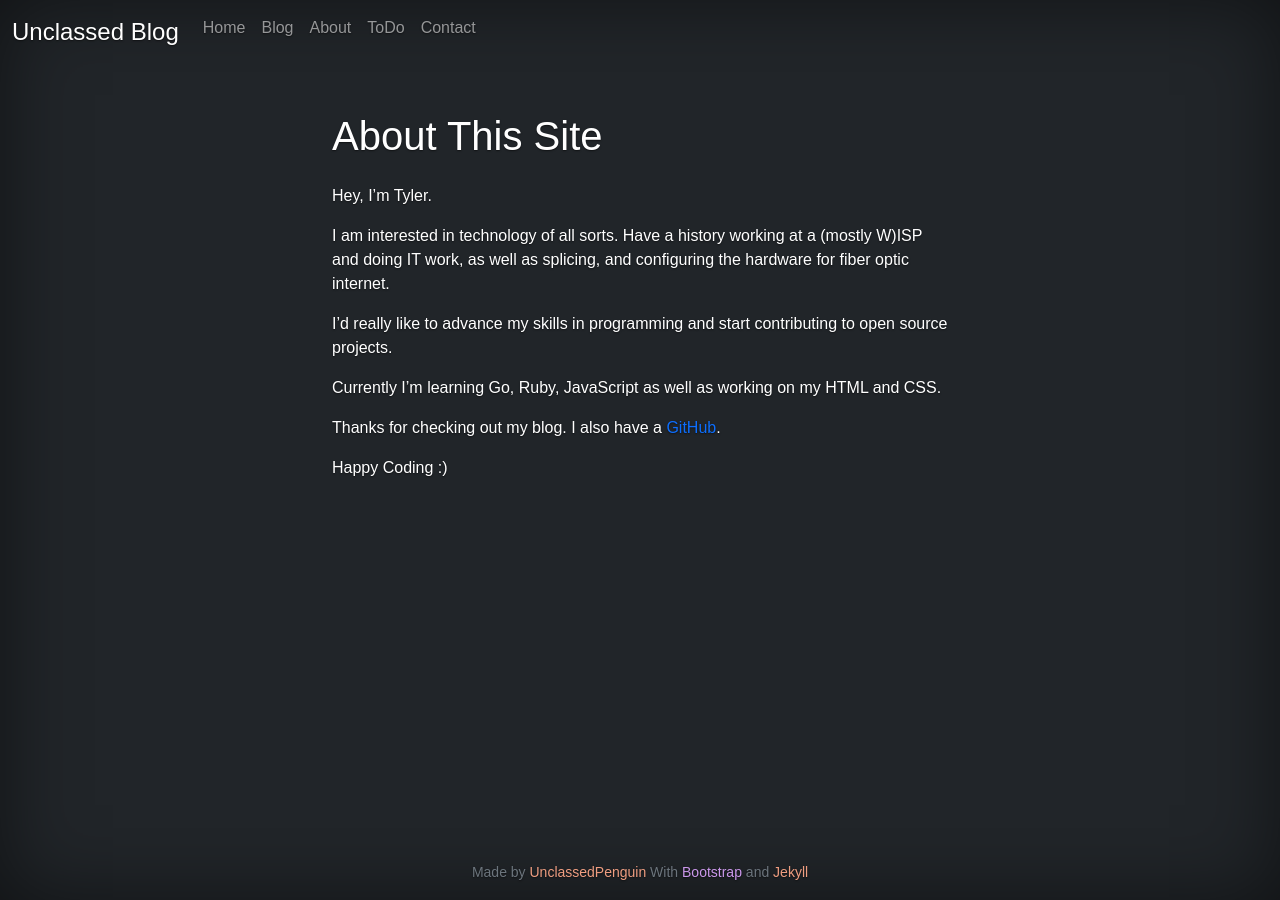
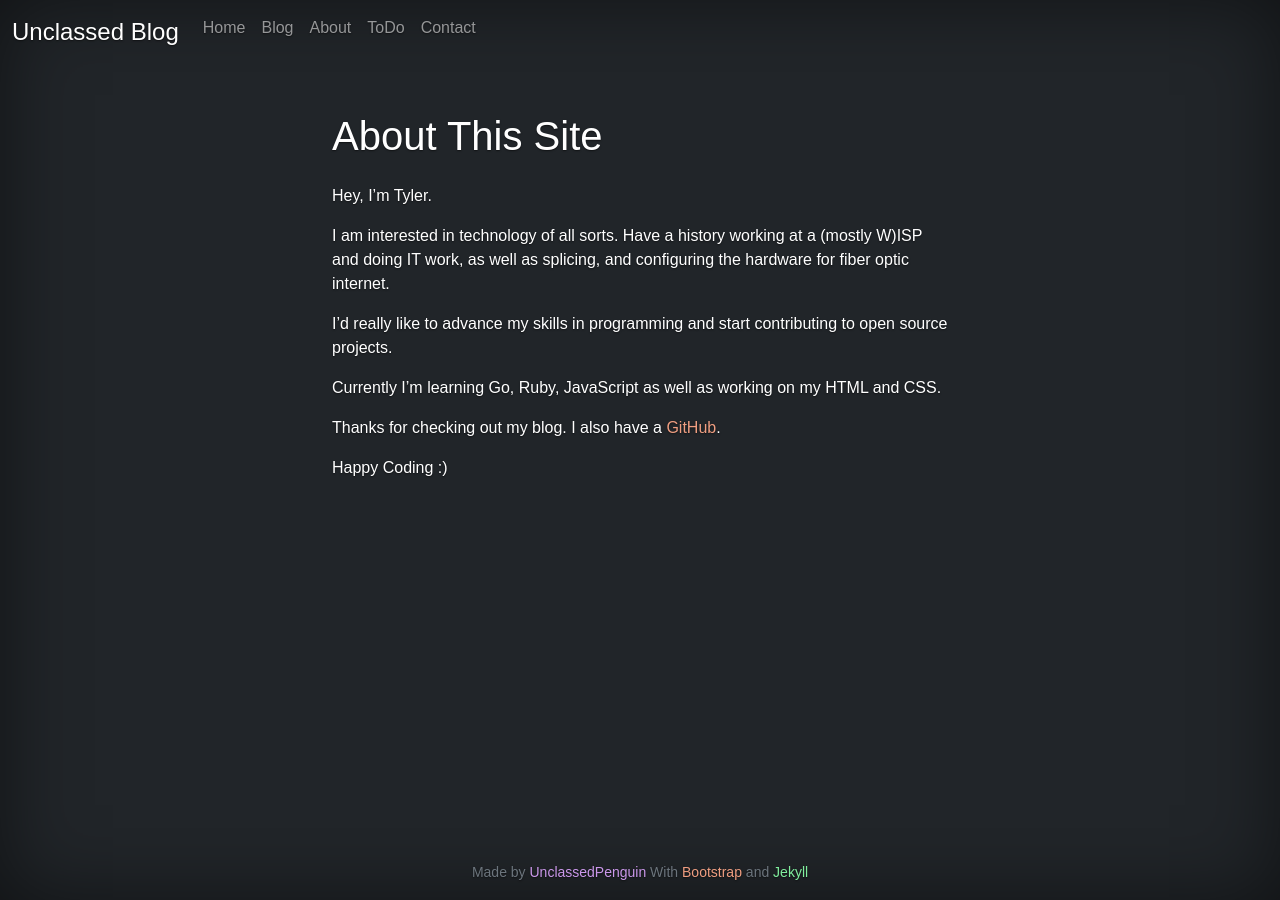
Before and after one commit to UnclassedPenguin/unclassedpenguin.github.io, a Jekyll site: the page built from about.md, in a window 1280 px wide. Built offline with Jekyll 4.4.1, drawn with Linux system fonts in a browser that asks for light colours.

Commit message:
Update about.md

```diff
--- a/about.md
+++ b/about.md
@@ -10,5 +10,5 @@
 <p> I am interested in technology of all sorts. Have a history working at a (mostly W)ISP and doing IT work, as well as splicing, and configuring the hardware for fiber optic internet.  </p>
 <p> I’d really like to advance my skills in programming and start contributing to open source projects.  </p>
 <p> Currently I’m learning Go, Ruby, JavaScript as well as working on my HTML and CSS.  </p>
-<p> Thanks for checking out my blog. I also have a <a href="https://github.com/unclassedpenguin" target="_blank">GitHub</a>. </p>
+<p> Thanks for checking out my blog. I also have a <a class="randomcolor" href="https://github.com/unclassedpenguin" target="_blank">GitHub</a>. </p>
 <p> Happy Coding :)  </p>
```
